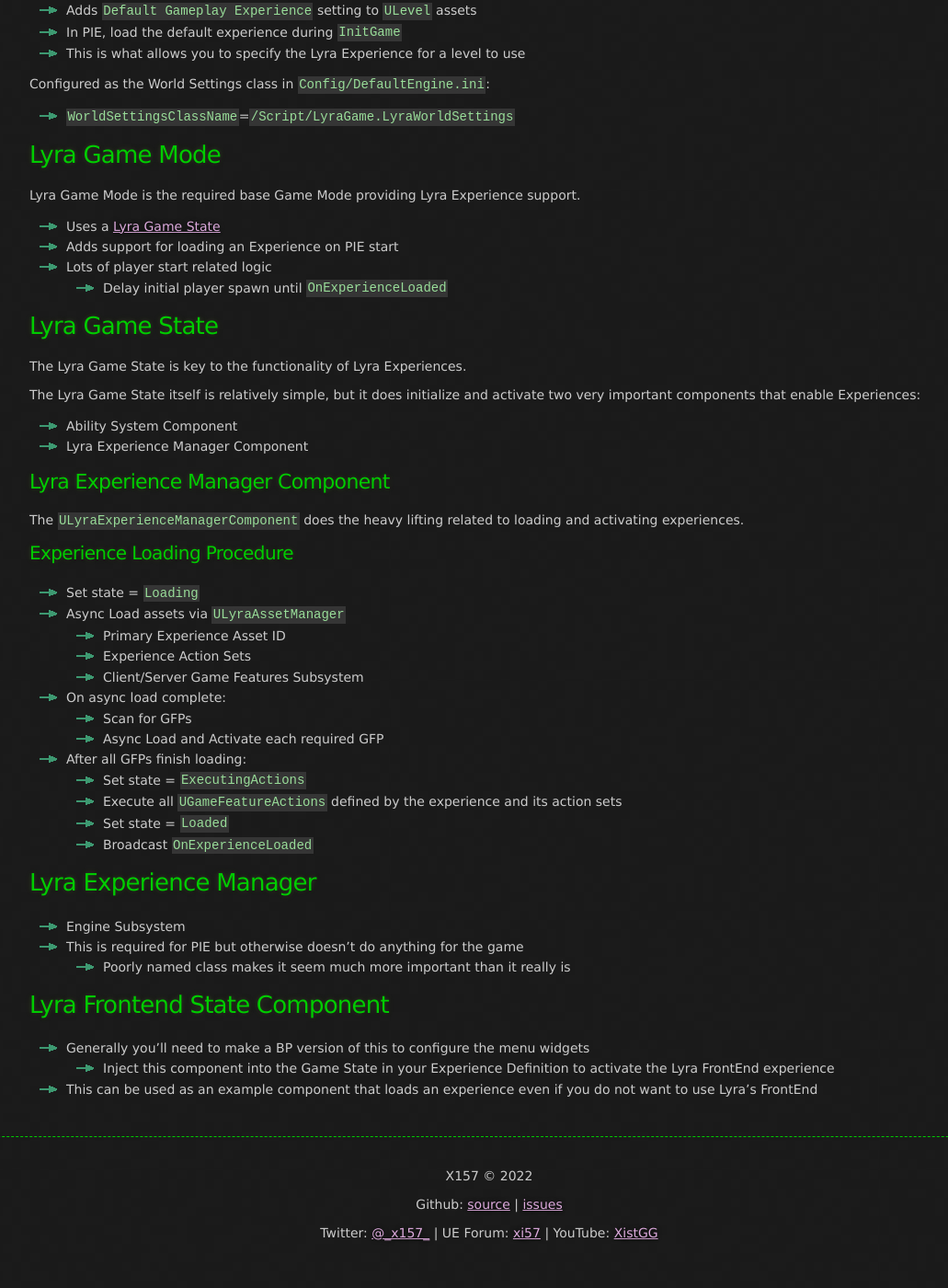
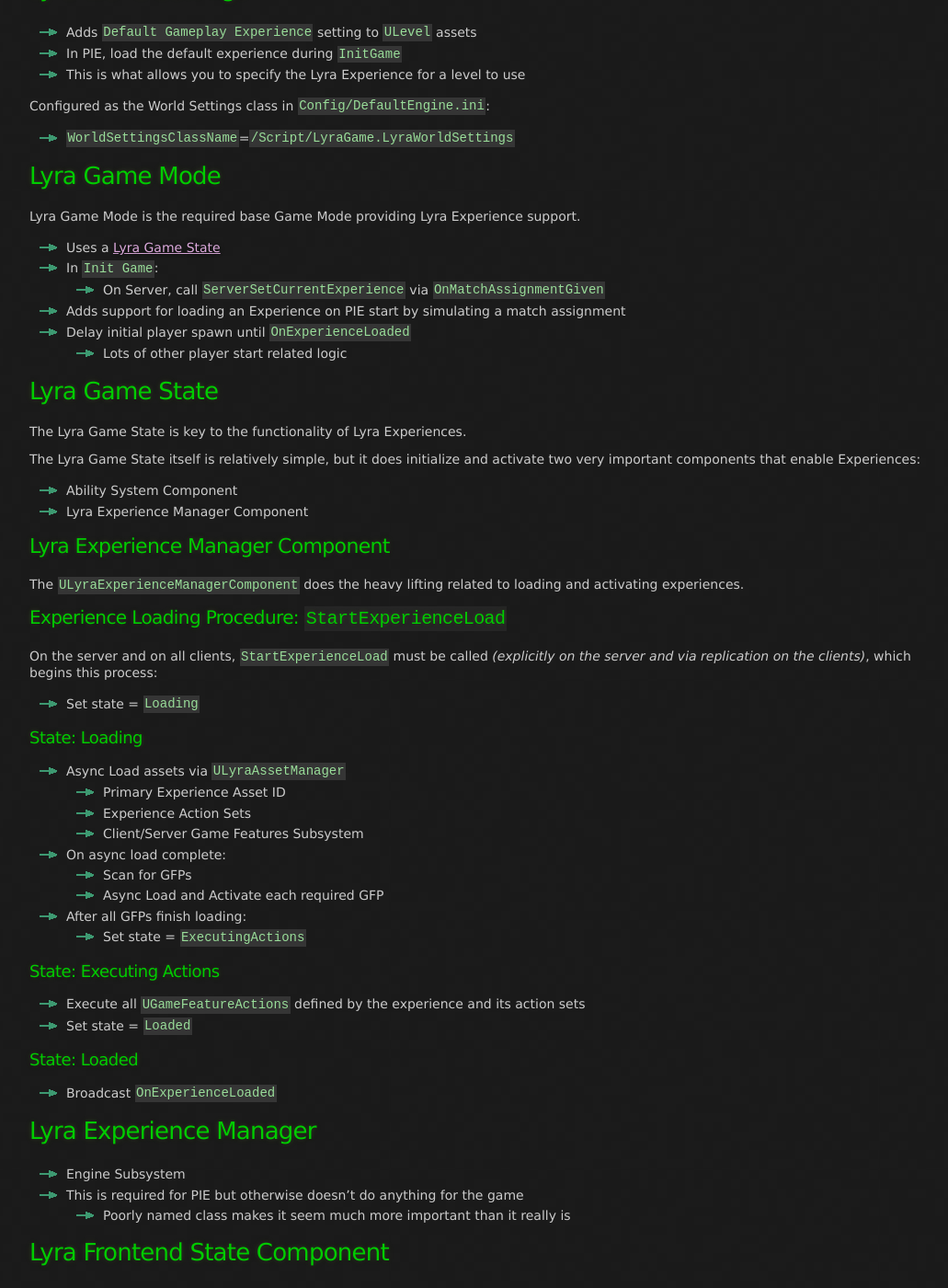
Before and after one commit to x157/x157.github.io, a Jekyll site: the page built from UE5/LyraStarterGame/Experience/index.md, in a window 1280 px wide and 1400 px high, scrolled down 1921 px. Shown: the whole window at 92% size, without its empty margins (108-1139 px from the left). Built offline with Jekyll 4.4.1, drawn with Linux system fonts in a browser that asks for light colours; some of the changed text lies outside the part shown.

Commit message:
Polish Experience docs

```diff
--- a/UE5/LyraStarterGame/Experience/index.md
+++ b/UE5/LyraStarterGame/Experience/index.md
@@ -39,7 +40,7 @@ to load and execute.
   - [Lyra Game Mode](#LyraGameMode)
   - [Lyra Game State](#LyraGameState)
     - [Lyra Experience Manager Component](#LyraExperienceManagerComponent)
-      - [Experience Loading Procedure](#ExperienceLoadingProcedure)
+      - [Experience Loading Procedure: `StartExperienceLoad`](#ExperienceLoadingProcedure)
   - [Lyra Experience Manager](#LyraExperienceManager) *(only relevant to PIE)*
 - [Lyra Frontend State Component](#LyraFrontendStateComponent)
 
@@ -49,7 +50,8 @@ to load and execute.
 - Enable `LogLyraExperience` logging
 
 
-# Primary Data Assets Configure an Experience
+<a id='PrimaryDataAssets'></a>
+# Primary Data Assets Comprising an Experience
 
 <a id='LyraExperienceDefinition'></a>
 ## Lyra Experience Definition
@@ -133,9 +135,11 @@ Configured as the World Settings class in `Config/DefaultEngine.ini`:
 Lyra Game Mode is the required base Game Mode providing Lyra Experience support.
 
 - Uses a [Lyra Game State](#LyraGameState)
-- Adds support for loading an Experience on PIE start
-- Lots of player start related logic
-  - Delay initial player spawn until `OnExperienceLoaded`
+- In `Init Game`:
+  - On Server, call `ServerSetCurrentExperience` via `OnMatchAssignmentGiven`
+- Adds support for loading an Experience on PIE start by simulating a match assignment
+- Delay initial player spawn until `OnExperienceLoaded`
+  - Lots of other player start related logic
 
 
 <a id='LyraGameState'></a>
@@ -158,8 +162,15 @@ does the heavy lifting related to loading and activating experiences.
 
 
 <a id='ExperienceLoadingProcedure'></a>
-#### Experience Loading Procedure
+#### Experience Loading Procedure: `StartExperienceLoad`
+
+On the server and on all clients, `StartExperienceLoad` must be called
+*(explicitly on the server and via replication on the clients)*,
+which begins this process:
+
 - Set state = `Loading`
+
+##### State: Loading
 - Async Load assets via `ULyraAssetManager`
     - Primary Experience Asset ID
     - Experience Action Sets
@@ -169,9 +180,13 @@ does the heavy lifting related to loading and activating experiences.
     - Async Load and Activate each required GFP
 - After all GFPs finish loading:
     - Set state = `ExecutingActions`
-    - Execute all `UGameFeatureActions` defined by the experience and its action sets
-    - Set state = `Loaded`
-    - Broadcast `OnExperienceLoaded`
+
+##### State: Executing Actions
+- Execute all `UGameFeatureActions` defined by the experience and its action sets
+- Set state = `Loaded`
+
+##### State: Loaded
+- Broadcast `OnExperienceLoaded`
 
 
 <a id='LyraExperienceManager'></a>
```
Also changed, not shown: other parts of UE5/LyraStarterGame/Experience/index.md (+2 -1 lines).
